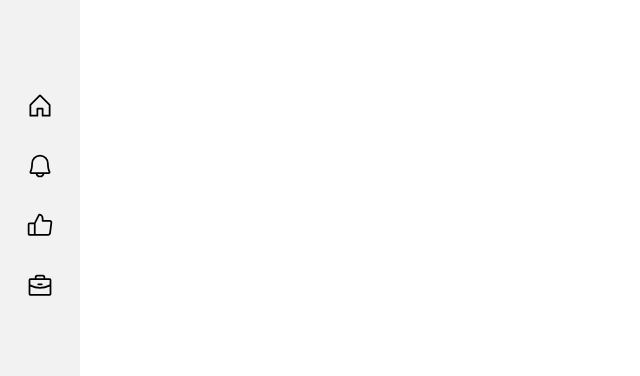
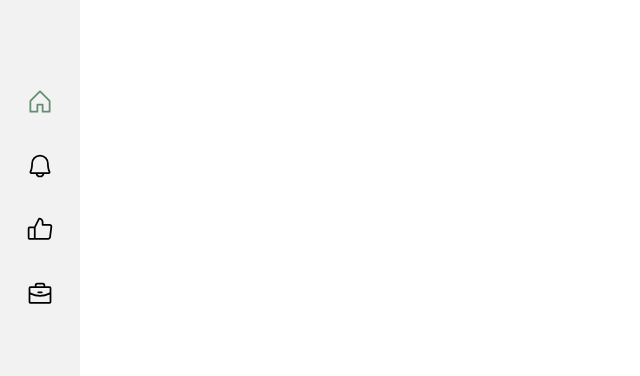
Before and after one commit to 902Youth/CU-Frontend, a React (Vite) app: page /home in a window 1280 px wide. Shown: the part 242-618 px from the top of the page, without its empty margins (0-640 px from the left). Built offline with nearby package versions, Linux system fonts and the light colour scheme.

Commit message:
add active nav item and hover styling

```diff
--- /dev/null
+++ b/src/components/NavBar/NavItem.css
@@ -0,0 +1,16 @@
+@import "../../styles/variables.css";
+.nav-item {
+  width: 100%;
+  padding: 18px 0;
+  display: flex;
+  justify-content: center;
+}
+
+.nav-item.active {
+  color: var(--primary-green);
+}
+
+.nav-item:hover {
+  background-color: var(--primary-gray);
+  filter: brightness(0.9);
+}
--- a/src/components/NavBar/NavItem.tsx
+++ b/src/components/NavBar/NavItem.tsx
@@ -1,3 +1,6 @@
-export default function NavItem({ icon }) {
-  return <li>{icon}</li>;
+import "./NavItem.css";
+
+export default function NavItem({ icon, active }) {
+  const className = `nav-item ${active ? "active" : ""}`;
+  return <li className={className}>{icon}</li>;
 }
--- a/src/components/NavBar/NavItems.css
+++ b/src/components/NavBar/NavItems.css
@@ -7,5 +7,4 @@
   flex-grow: 1;
   justify-content: center;
   align-items: center;
-    row-gap: 28px;
 }
--- a/src/components/NavBar/NavItems.tsx
+++ b/src/components/NavBar/NavItems.tsx
@@ -1,16 +1,25 @@
+import { useState } from "react";
 import NavItem from "./NavItem";
-
 import { House, Bell, ThumbsUp, Briefcase } from "@phosphor-icons/react";
 
 import "./NavItems.css";
 
 export default function NavItems(): JSX.Element {
+  // Temporary state variable to keep track of the current page. Ideally, this should be maintained in global context or state (redux).
+  const [currentPage, setCurrentPage] = useState("home");
+
   return (
     <ul className="container-nav-items">
-      <NavItem icon={<House size={28} />} />
-      <NavItem icon={<Bell size={28} />} />
-      <NavItem icon={<ThumbsUp size={28} />} />
-      <NavItem icon={<Briefcase size={28} />} />
+      <NavItem active={currentPage === "home"} icon={<House size={28} />} />
+      <NavItem
+        active={currentPage === "notifications"}
+        icon={<Bell size={28} />}
+      />
+      <NavItem active={currentPage === "likes"} icon={<ThumbsUp size={28} />} />
+      <NavItem
+        active={currentPage === "messages"}
+        icon={<Briefcase size={28} />}
+      />
     </ul>
   );
 }
```
Lines whose indentation alone changed are shown as unchanged.
